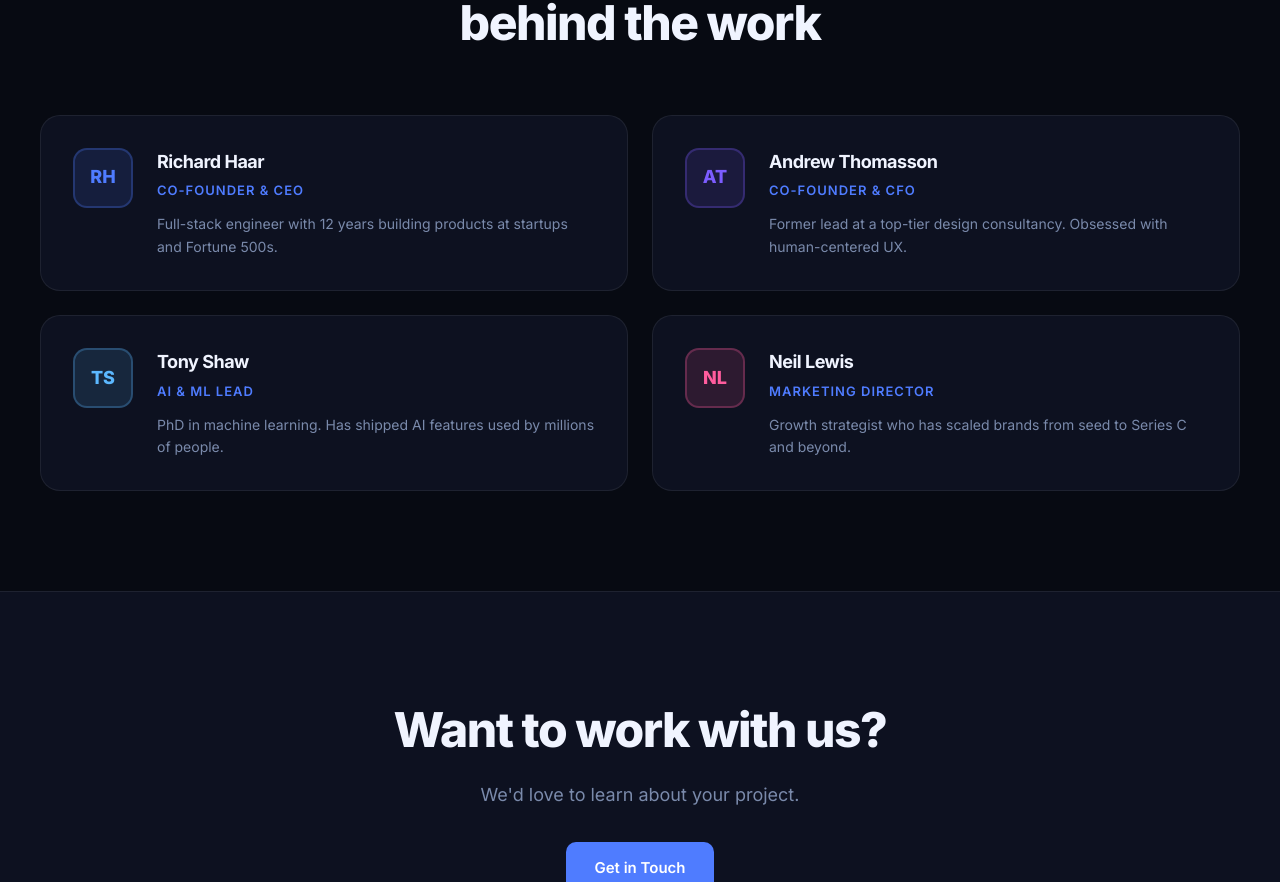
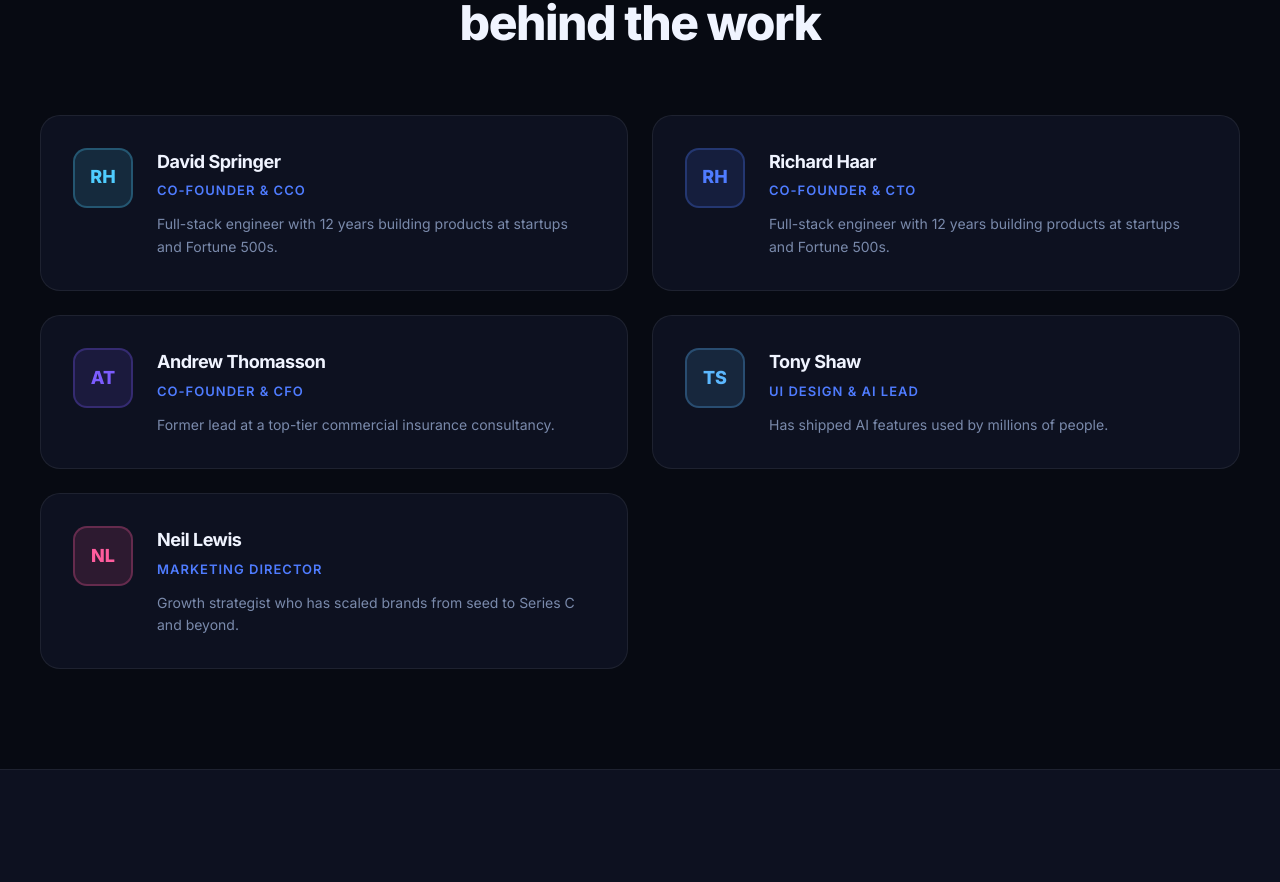
Before and after one commit to itsrichardhaar/spacecadet-website, a React (Create React App) app: page /about in a window 1280 px wide. Shown: the part 2108-2990 px from the top of the page. Built offline with nearby package versions, Linux system fonts and the light colour scheme.

Commit message:
Update team

```diff
--- a/src/pages/About.tsx
+++ b/src/pages/About.tsx
@@ -27,8 +27,15 @@ const values = [
 
 const team = [
   {
+    name: 'David Springer',
+    role: 'Co-Founder & CCO',
+    bio: 'Full-stack engineer with 12 years building products at startups and Fortune 500s.',
+    initials: 'RH',
+    color: '#4fcdff',
+  },
+  {
     name: 'Richard Haar',
-    role: 'Co-Founder & CEO',
+    role: 'Co-Founder & CTO',
     bio: 'Full-stack engineer with 12 years building products at startups and Fortune 500s.',
     initials: 'RH',
     color: '#4f7cff',
@@ -36,14 +43,14 @@ const team = [
   {
     name: 'Andrew Thomasson',
     role: 'Co-Founder & CFO',
-    bio: 'Former lead at a top-tier design consultancy. Obsessed with human-centered UX.',
+    bio: 'Former lead at a top-tier commercial insurance consultancy.',
     initials: 'AT',
     color: '#7c5cff',
   },
   {
     name: 'Tony Shaw',
-    role: 'AI & ML Lead',
-    bio: 'PhD in machine learning. Has shipped AI features used by millions of people.',
+    role: 'UI Design & AI Lead',
+    bio: 'Has shipped AI features used by millions of people.',
     initials: 'TS',
     color: '#5cb8ff',
   },
```
